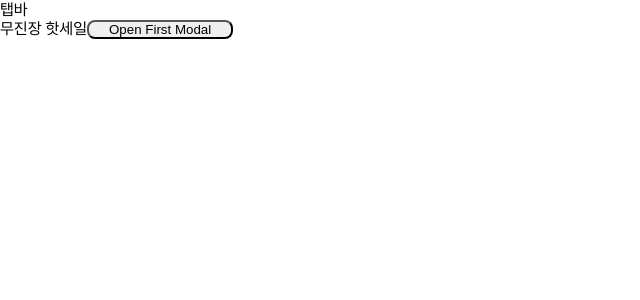
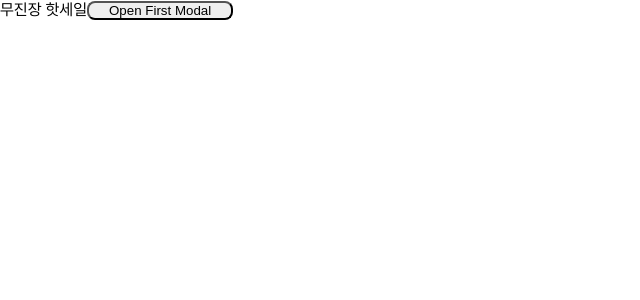
Before and after one commit to suwoncityBoy/react-atomicPattern-template, a React (Vite) app: page /calendar in a window 1280 px wide. Shown: the top 300 px of the page, without its empty margins (0-640 px from the left). Built offline with nearby package versions, Linux system fonts and the light colour scheme.

Commit message:
chore. atomic 폴더 분류

```diff
--- a/src/components/pages/AppRouter.tsx
+++ b/src/components/pages/AppRouter.tsx
@@ -1,11 +1,9 @@
 import { Route, Routes, Navigate } from 'react-router-dom';
-import Tab from '@/components/organisms/tab/Tab';
 import Calendar from '@/components/pages/calendar/Calendar';
 
 function AppRouter() {
   return (
     <>
-      <Tab />
       <Routes>
         <Route path='/' element={<Navigate replace to='/calendar' />} />
         <Route path='/calendar' element={<Calendar />} />
```
Also changed, not shown: src/components/molecules/tab/Tab.tsx (renamed from src/components/organisms/tab/Tab.tsx).
